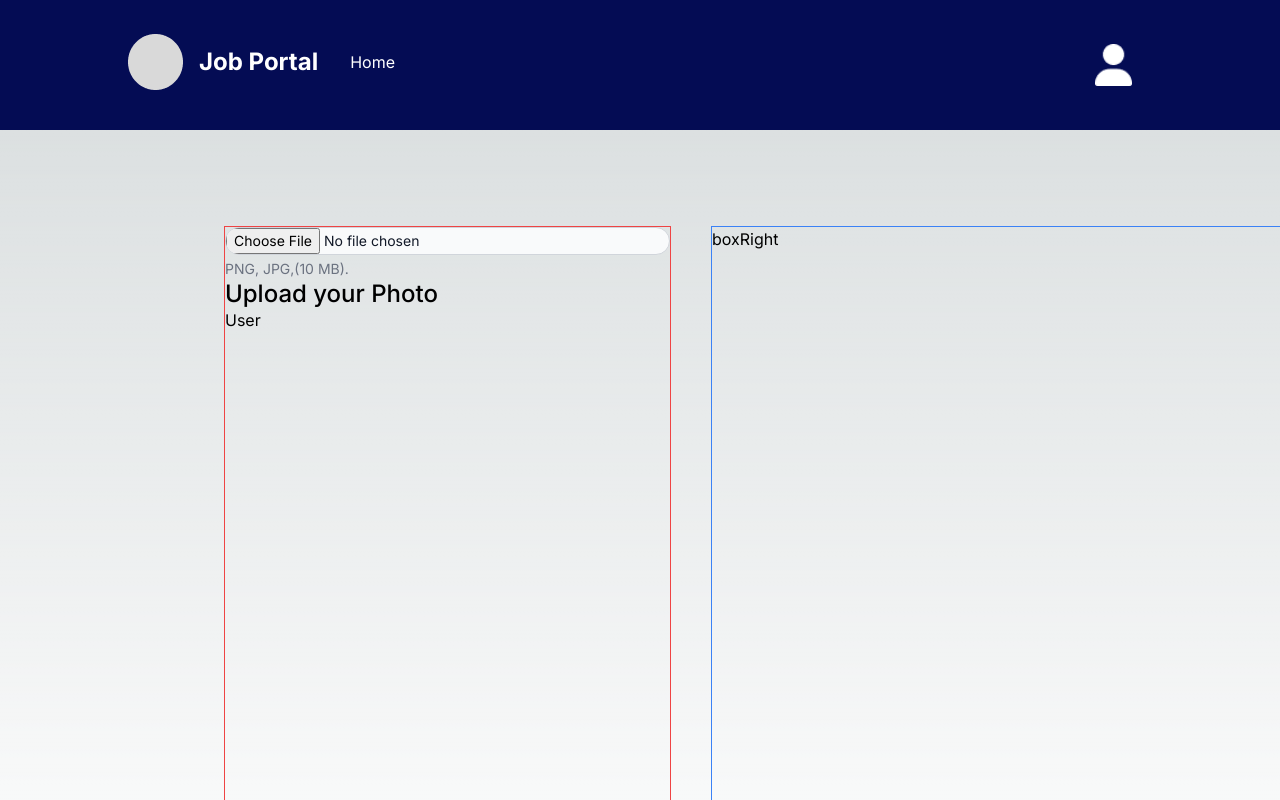
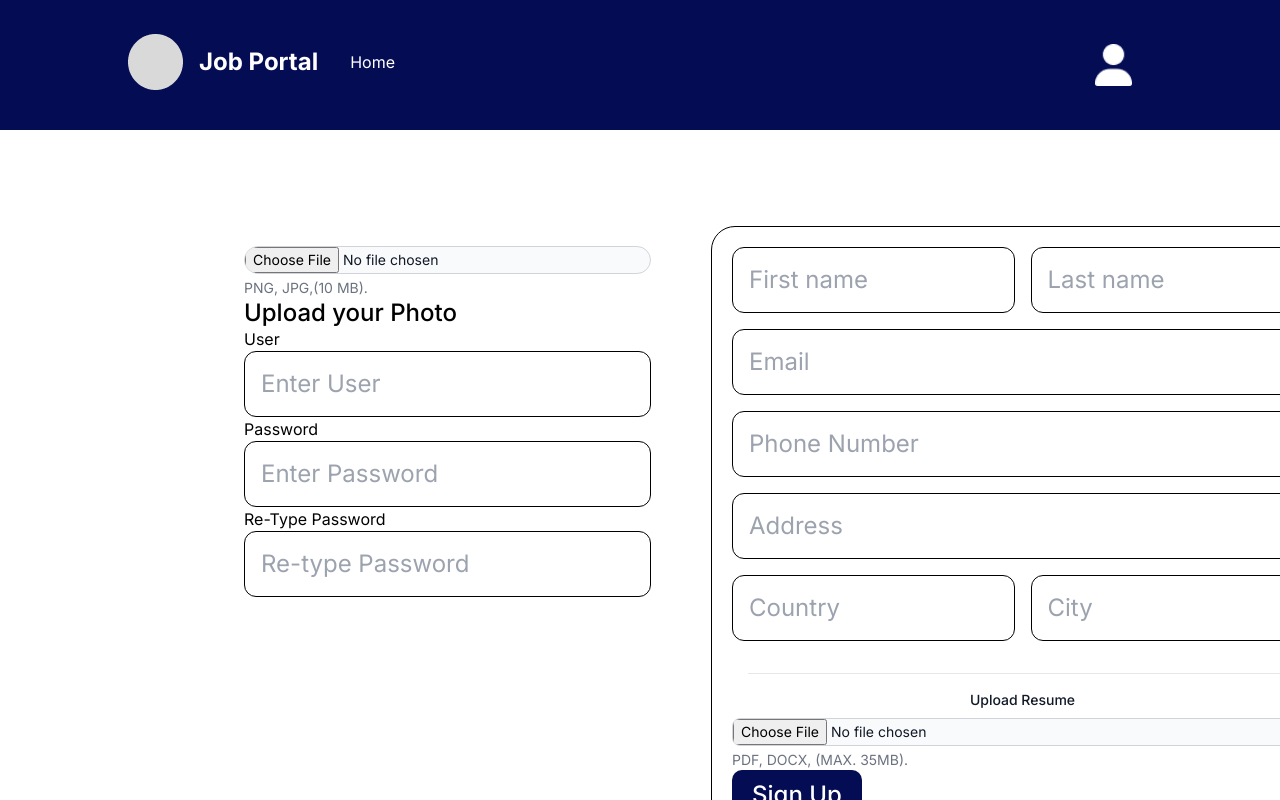
Before and after one commit to Jhoward09123/Job-portal-repo, a Next.js app: page /register in a window 1280 px wide. Shown: the top 800 px of the page. Built offline with nearby package versions, Linux system fonts and the light colour scheme.

Commit message:
yellow bug

```diff
--- a/src/app/globals.css
+++ b/src/app/globals.css
@@ -150,7 +150,7 @@ body {
 
 .styled-select select {
   background: transparent;
-  -webkit-appearance: none;
+
   width: 100px;
   font-size: 11px;
   border: 0;
@@ -303,8 +303,6 @@ body {
   line-height: normal;
 }
 
-
-
 .btn_idont_have {
   font-size: 24px;
   font-style: normal;
@@ -334,13 +332,33 @@ body {
   height: 727px;
 }
 
-.textUpload{
+.textUpload {
   font-size: 24px;
-font-style: normal;
-font-weight: 500;
-line-height: normal;
+  font-style: normal;
+  font-weight: 500;
+  line-height: normal;
 }
 
+.btn_register {
+  padding: 10px 20px;
+  justify-content: center;
+  align-items: center;
+  border-radius: 10px;
+  background: #040c53;
+  font-size: 24px;
+  font-style: normal;
+  font-weight: 500;
+  line-height: normal;
+  color: white;
+}
+
+.btn_ihaveALready {
+  font-size: 24px;
+  font-style: normal;
+  font-weight: 500;
+  line-height: normal;
+  text-decoration-line: underline;
+}
 /* Nav Modal end*/
 
 /* Mine end */
--- a/src/app/login/page.jsx
+++ b/src/app/login/page.jsx
@@ -32,8 +32,14 @@ const page = () => {
 
           <div className="flex gap-10 justify-center">
             <CustomButton backgroundColor="#040D54" color="#fff" text="Login" />
-
-            <CustomButton color="#000" text="Register" underline={true} />
+            <Link href="./register">
+              <CustomButton
+                backgroundColor="#969696"
+                color="#fff"
+                text="Register"
+                underline={false}
+              />
+            </Link>
           </div>
         </div>
       </div>
--- a/src/app/register/page.jsx
+++ b/src/app/register/page.jsx
@@ -3,29 +3,115 @@ import FileuploadProfile from "../components/Fileupload/FileuploadProfile";
 
 const page = () => {
   return (
-    <div className="">
+    <div className="bg-white">
       <div className="flex px-56 pt-24 gap-10">
         <div className="left">
-          <div className="box_left border border-red-500">
+          <div className="box_left borderborder-black p-5 rounded-3xl">
             <FileuploadProfile />
-            <div className="textUpload">
-            Upload your Photo
-            </div>
-
+            <div className="textUpload">Upload your Photo</div>
             <div className="wrap_user">
-                <div className="textUser">
-                    User
-                </div>
-                <div className="input_left">
-
-                </div>
-
+              <div className="textUser">User</div>
+              <div className="input_left">
+                <input
+                  className="w-full p-4 text-2xl rounded-xl border border-black"
+                  type="text"
+                  placeholder="Enter User"
+                ></input>
+              </div>
+              <div className="passwordInput">Password</div>
+              <div className="input_left">
+                <input
+                  className="w-full p-4 text-2xl rounded-xl border border-black"
+                  type="text"
+                  placeholder="Enter Password"
+                ></input>
+              </div>
+              <div className="reTypepasswordInput">Re-Type Password</div>
+              <div className="input_left">
+                <input
+                  className="w-full p-4 text-2xl rounded-xl border border-black"
+                  type="text"
+                  placeholder="Re-type Password"
+                ></input>
+              </div>
             </div>
           </div>
         </div>
-
         <div className="right">
-          <div className="box_right border border-blue-500">boxRight</div>
+          <div className="box_right  border border-black p-5 rounded-3xl">
+            <div className="flex gap-4 pb-4">
+              <input
+                className="w-full p-4 text-2xl rounded-xl border border-black"
+                type="text"
+                placeholder="First name"
+              ></input>
+              <input
+                className="w-full p-4 text-2xl rounded-xl border border-black"
+                type="text"
+                placeholder="Last name"
+              ></input>
+            </div>
+            <div className="emailInput pb-4">
+              <input
+                className="w-full p-4 text-2xl rounded-xl border border-black"
+                type="email"
+                placeholder="Email"
+              ></input>
+            </div>
+            <div className="phoneInput pb-4">
+              <input
+                className="w-full p-4 text-2xl rounded-xl border border-black"
+                type="phone"
+                placeholder="Phone Number"
+              ></input>
+            </div>
+            <div className="phoneInput pb-4">
+              <input
+                className="w-full p-4 text-2xl rounded-xl border border-black"
+                type="phone"
+                placeholder="Address"
+              ></input>
+            </div>
+            <div className="flex gap-4 pb-4">
+              <input
+                className="w-full p-4 text-2xl rounded-xl border border-black"
+                type="text"
+                placeholder="Country"
+              ></input>
+              <input
+                className="w-full p-4 text-2xl rounded-xl border border-black"
+                type="text"
+                placeholder="City"
+              ></input>
+            </div>
+            <hr className="m-4"></hr>
+            <label
+              class="block mb-2 text-sm font-medium text-gray-900 dark:text-white text-center"
+              for="file_input"
+            >
+              Upload Resume
+            </label>
+            <input
+              class="block w-full text-sm text-gray-900 border border-gray-300 rounded-lg cursor-pointer bg-gray-50 dark:text-gray-400 focus:outline-none dark:bg-gray-700 dark:border-gray-600 dark:placeholder-gray-400"
+              aria-describedby="file_input_help"
+              id="file_input"
+              type="file"
+            ></input>
+            <p
+              class="mt-1 text-sm text-gray-500 dark:text-gray-300"
+              id="file_input_help"
+            >
+              PDF, DOCX, (MAX. 35MB).
+            </p>
+            <div className="signUpRegister_btn">
+              <button className="btn_register">Sign Up</button>
+            </div>
+            <div className="ihaveanAccount">
+              <button className="btn_ihaveALready">
+                I have already an Account
+              </button>
+            </div>
+          </div>
         </div>
       </div>
     </div>
```
Also changed, not shown: 1 other file (tests, documents, lock files or other folders).
